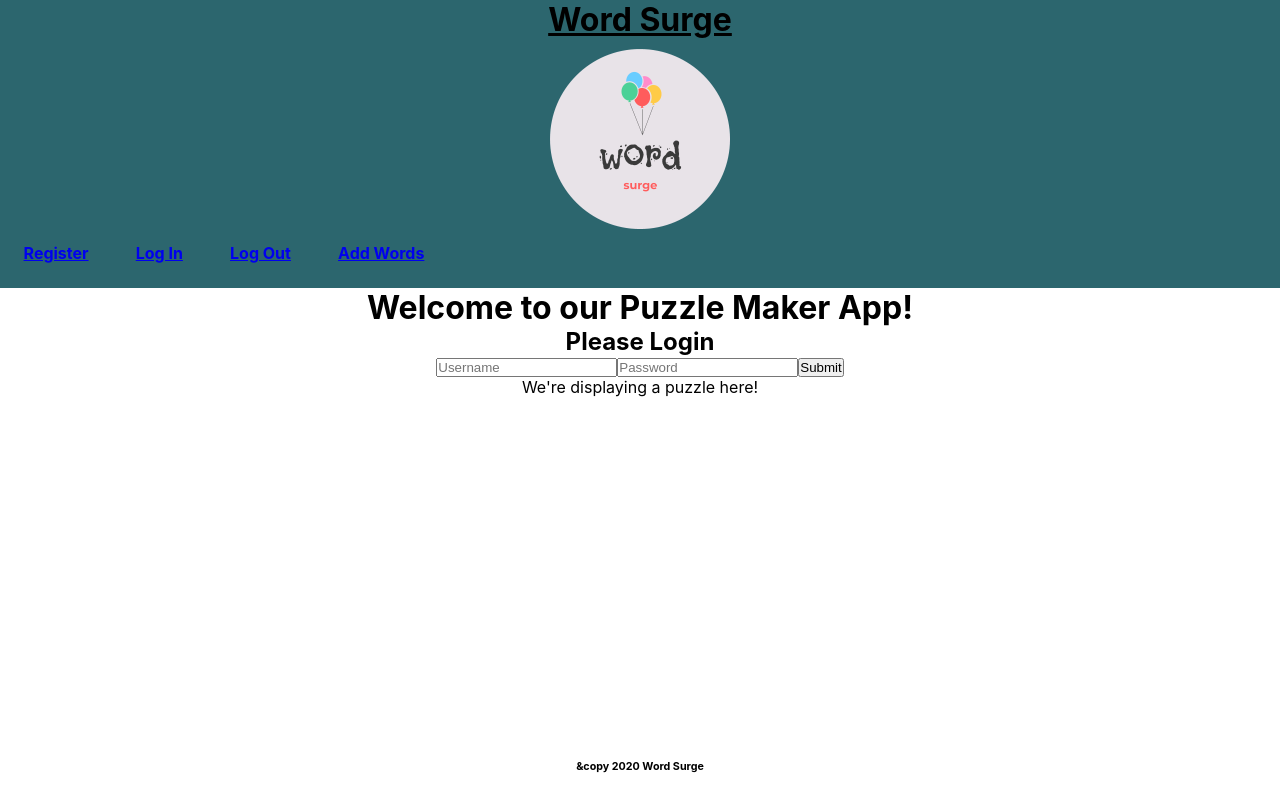
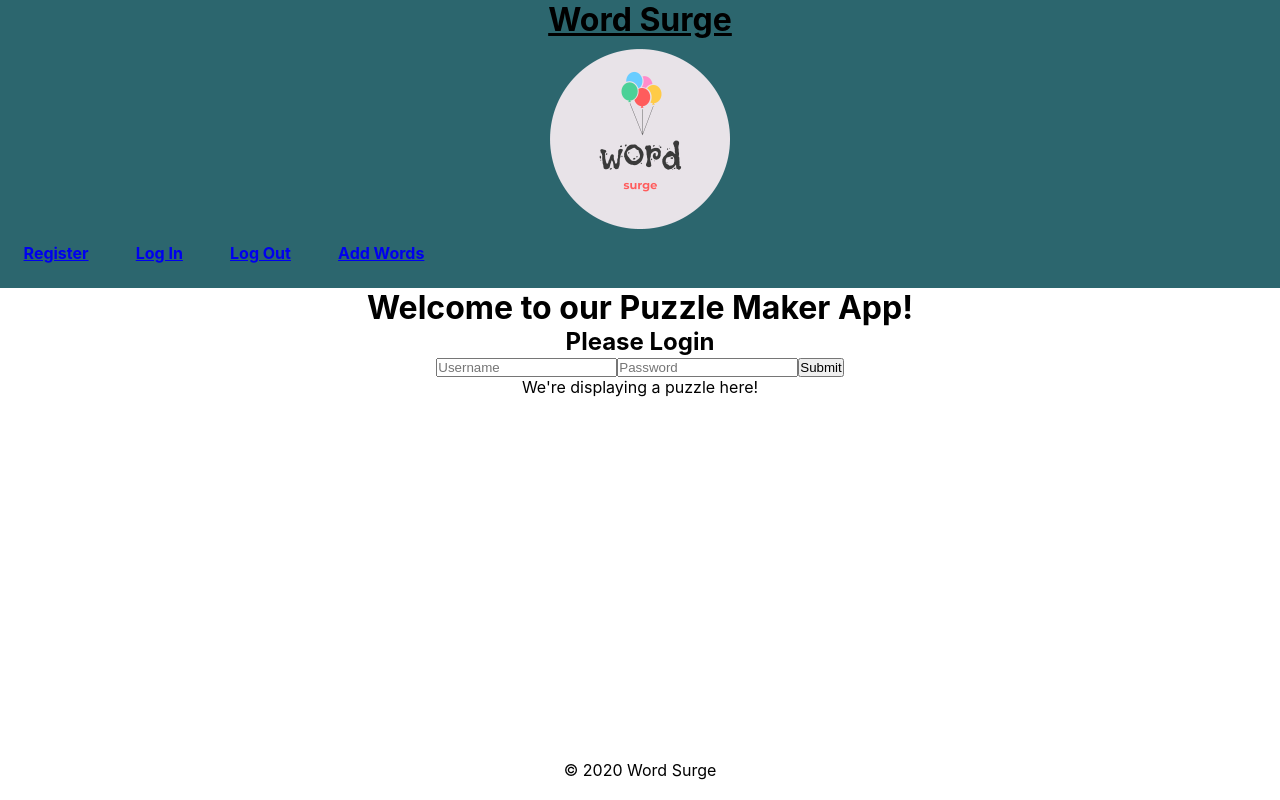
Before and after one commit to pt11-word-find/front-end, a React (Create React App) app: page / in a window 1280 px wide. Built offline with nearby package versions, Linux system fonts and the light colour scheme; no server answers.

Commit message:
Fixed copyright symbol to display correctly in jsx

```diff
--- a/src/Components/Login.js
+++ b/src/Components/Login.js
@@ -59,7 +59,7 @@ const Login = (props)=>{
 
       <div>
         <footer className="footer">
-          <h6>&copy 2020 Word Surge</h6>
+        {'\u00A9'} 2020 Word Surge
         </footer>
       </div>
     </div>
--- a/src/Components/Register.js
+++ b/src/Components/Register.js
@@ -1,5 +1,5 @@
 import React, {useState} from "react";
-import axios from "axios";
+import axiosWithAuth from "../utils/axiosWithAuth";
 import styled from "styled-components";
 
 const FormWrapper = styled.form`
@@ -35,8 +35,10 @@ const Register = (props)=>{
     }
     const handleSubmit= e=>{
       e.preventDefault()
-      axios.post ('/register', data)
+      axiosWithAuth()
+      .post ('/register', data)
       .then( res => {console.log(res)
+        setData(res.data)
       props.history.push( "/Login")})
       .catch( err => {
           console.log (err)
```
